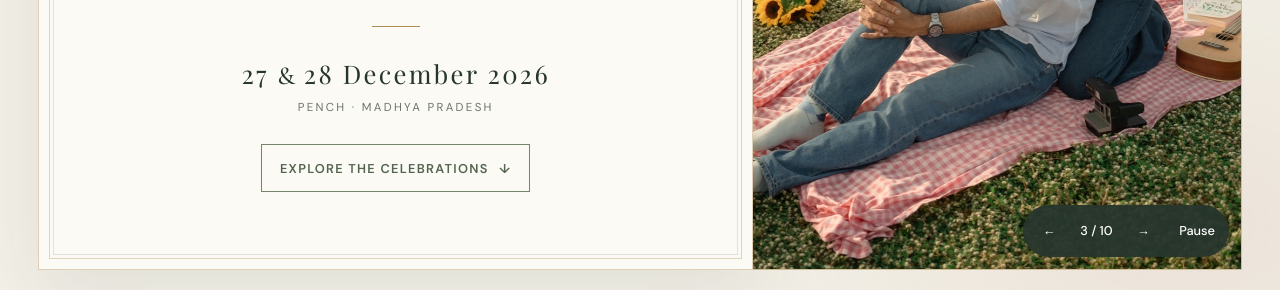
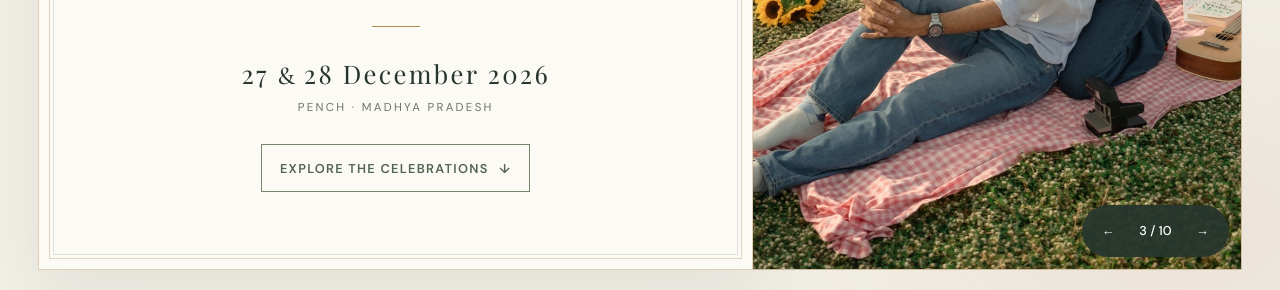
Before and after one commit to Muskan1842/Wedding-invitation, a plain HTML site: page index.html in a window 1280 px wide. Shown: the part 510-800 px from the top of the page. Drawn offline with nearby package versions, Linux system fonts and the light colour scheme; a web font is replaced by a local one.

Commit message:
Add files via upload

```diff
--- a/hero-gallery.js
+++ b/hero-gallery.js
@@ -6,14 +6,12 @@
 
   const controls = gallery.querySelector(".hero-controls");
   const count = gallery.querySelector(".hero-photo-count");
-  const play = gallery.querySelector(".hero-photo-play");
   const reducedMotion = window.matchMedia("(prefers-reduced-motion: reduce)");
   const interval = 2000;
   const timing = { duration: 360, easing: "ease-in-out" };
   let current = 0;
   let timer;
   let swipe;
-  let autoplay = !reducedMotion.matches;
   let finishTransition;
 
   function advance(step) {
@@ -52,19 +50,12 @@
 
   function schedule() {
     clearTimeout(timer);
-    if (autoplay && !document.hidden && !swipe) {
+    if (!reducedMotion.matches && !document.hidden && !swipe) {
       timer = setTimeout(() => {
         advance(1);
         schedule();
       }, interval);
     }
-  }
-
-  function setAutoplay(enabled) {
-    autoplay = enabled;
-    play.textContent = enabled ? "Pause" : "Play";
-    play.setAttribute("aria-label", enabled ? "Pause photo slideshow" : "Play photo slideshow");
-    schedule();
   }
 
   controls.querySelectorAll("[data-photo-step]").forEach(button => {
@@ -73,8 +64,6 @@
       schedule();
     });
   });
-  play.addEventListener("click", () => setAutoplay(!autoplay));
-
   photos.addEventListener("pointerdown", event => {
     if (!event.isPrimary || event.button !== 0) return;
     swipe = { id: event.pointerId, x: event.clientX, y: event.clientY };
@@ -101,11 +90,11 @@
   reducedMotion.addEventListener("change", () => {
     if (reducedMotion.matches) {
       finishTransition?.();
-      setAutoplay(false);
     }
+    schedule();
   });
 
   count.textContent = `1 / ${slides.length}`;
   controls.hidden = false;
-  setAutoplay(autoplay);
+  schedule();
 })();
--- a/index.html
+++ b/index.html
@@ -201,7 +201,6 @@
       .hero-controls {
         display: flex;
         align-items: center;
-        gap: .25rem;
         position: absolute;
         right: .75rem;
         bottom: .75rem;
@@ -236,6 +235,7 @@
 
       .hero-photo-count {
         min-width: 3.3em;
+        margin-inline: .25rem;
         text-align: center;
         font-variant-numeric: tabular-nums;
       }
@@ -582,7 +582,6 @@
               <button type="button" data-photo-step="-1" aria-label="Previous photo" aria-controls="hero-photos">←</button>
               <span class="hero-photo-count" aria-hidden="true"></span>
               <button type="button" data-photo-step="1" aria-label="Next photo" aria-controls="hero-photos">→</button>
-              <button type="button" class="hero-photo-play" aria-controls="hero-photos">Pause</button>
             </div>
           </div>
         </div>
```
